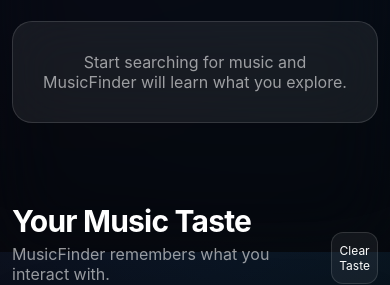
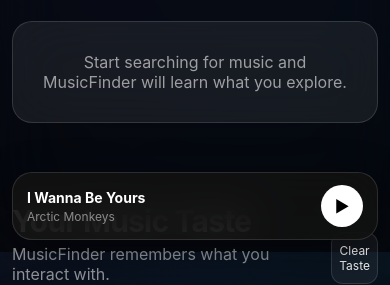
Before and after one commit to amirhosseinamini42/MusicFinder, a plain HTML site: page frontend/index.html in a window 390 px wide. Shown: the part 592-877 px from the top of the page. Drawn offline with Linux system fonts and the light colour scheme.

Commit message:
Add music player

```diff
--- a/frontend/index.html
+++ b/frontend/index.html
@@ -936,6 +936,88 @@ footer {
 
 }
 
+/* =========================
+   MUSIC PLAYER
+========================= */
+
+.musicPlayer {
+    position: fixed;
+    left: 20px;
+    right: 20px;
+    bottom: 20px;
+    z-index: 200;
+
+    padding: 14px 18px;
+    border-radius: 20px;
+
+    background: rgba(18,18,18,.88);
+    backdrop-filter: blur(20px);
+    -webkit-backdrop-filter: blur(20px);
+
+    border: 1px solid rgba(255,255,255,.12);
+    box-shadow: 0 15px 45px rgba(0,0,0,.4);
+
+    display: flex;
+    align-items: center;
+    gap: 14px;
+}
+
+.musicPlayerInfo {
+    flex: 1;
+    min-width: 0;
+}
+
+.musicPlayerTitle {
+    font-size: 14px;
+    font-weight: 650;
+    color: white;
+}
+
+.musicPlayerArtist {
+    margin-top: 3px;
+    font-size: 12px;
+    color: rgba(255,255,255,.5);
+}
+
+.musicPlayer iframe {
+    width: 1px;
+    height: 1px;
+    position: absolute;
+    opacity: 0;
+    pointer-events: none;
+}
+
+.musicPlayer button {
+    width: 42px;
+    height: 42px;
+
+    border: 0;
+    border-radius: 50%;
+
+    background: white;
+    color: black;
+
+    cursor: pointer;
+
+    font-size: 16px;
+    transition: transform .2s ease;
+}
+
+.musicPlayer button:hover {
+    transform: scale(1.08);
+}
+
+@media (max-width: 600px) {
+
+    .musicPlayer {
+        left: 12px;
+        right: 12px;
+        bottom: 12px;
+        padding: 12px 14px;
+    }
+
+}
+
 </style>
 
 </head>
@@ -948,6 +1030,28 @@ footer {
 
 <div class="developerCredit">
     Created by <strong>Amirhossein Amini</strong>
+</div>
+
+<div class="musicPlayer">
+
+    <div class="musicPlayerInfo">
+
+        <div class="musicPlayerTitle">
+            I Wanna Be Yours
+        </div>
+
+        <div class="musicPlayerArtist">
+            Arctic Monkeys
+        </div>
+
+    </div>
+
+    <div id="youtubePlayer"></div>
+
+    <button id="musicPlayButton" onclick="toggleMusicPlayer()">
+        ▶
+    </button>
+
 </div>
 
 <nav class="navbar">
@@ -1191,6 +1295,98 @@ footer {
 </div>
 
 <script>
+
+/* =========================
+   YOUTUBE MUSIC PLAYER
+========================= */
+
+let musicPlayer = null;
+let musicPlayerReady = false;
+
+const testVideoId = "5qap5aO4i9A";
+
+function loadYouTubeAPI() {
+
+    const tag = document.createElement("script");
+
+    tag.src = "https://www.youtube.com/iframe_api";
+
+    const firstScriptTag =
+        document.getElementsByTagName("script")[0];
+
+    firstScriptTag.parentNode.insertBefore(
+        tag,
+        firstScriptTag
+    );
+}
+
+function onYouTubeIframeAPIReady() {
+
+    musicPlayer = new YT.Player(
+        "youtubePlayer",
+        {
+            width: "1",
+            height: "1",
+
+            videoId: testVideoId,
+
+            playerVars: {
+                playsinline: 1
+            },
+
+            events: {
+
+                onReady: function () {
+
+                    musicPlayerReady = true;
+
+                },
+
+                onError: function (event) {
+
+                    console.log(
+                        "YouTube Player Error:",
+                        event.data
+                    );
+
+                }
+
+            }
+
+        }
+    );
+
+}
+
+function toggleMusicPlayer() {
+
+    if (!musicPlayerReady) {
+        return;
+    }
+
+    const state =
+        musicPlayer.getPlayerState();
+
+    const button =
+        document.getElementById("musicPlayButton");
+
+    if (state === YT.PlayerState.PLAYING) {
+
+        musicPlayer.pauseVideo();
+
+        button.textContent = "▶";
+
+    } else {
+
+        musicPlayer.playVideo();
+
+        button.textContent = "Ⅱ";
+
+    }
+
+}
+
+loadYouTubeAPI();
 
 const TASTE_KEY = "musicFinderTasteV3";
 const HISTORY_KEY = "musicFinderSearchHistory";
```
